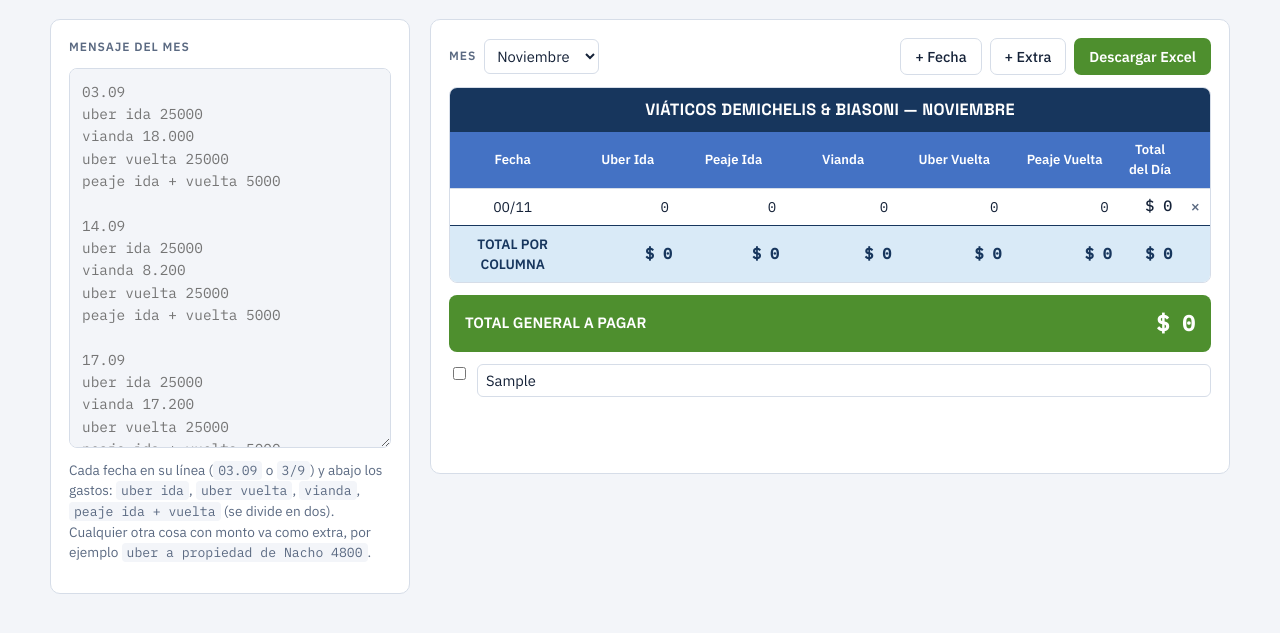
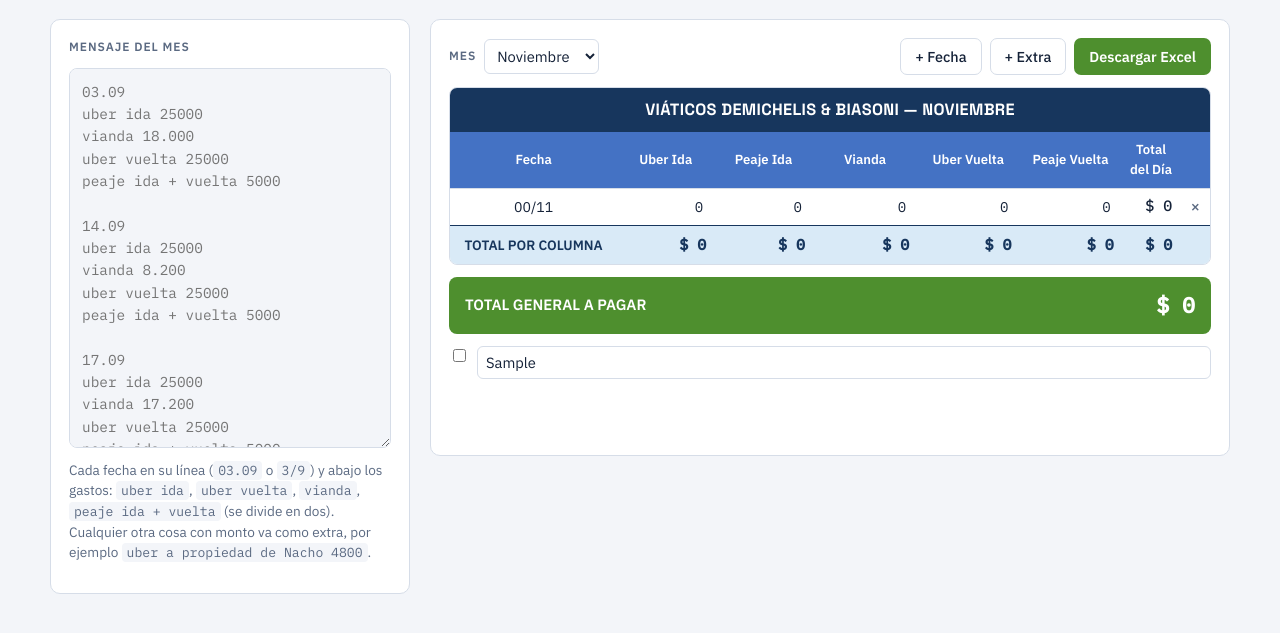
Before and after one commit to ideamiacontacto-lab/viaticos-dyb, a plain HTML site: page index.html in a window 1280 px wide. Both pictures are taken after typing "Sample" into the empty fields and a click on the button "+ Fecha". Shown: the part 119-752 px from the top of the page. Drawn offline with nearby package versions, Linux system fonts and the light colour scheme.

Commit message:
Totales en una linea

```diff
--- a/index.html
+++ b/index.html
@@ -62,7 +62,9 @@ td input:hover{border-color:var(--line)}
 td:first-child input{text-align:center;font-family:var(--body)}
 tr.extra td{background:var(--extra-bg)}
 tr.extra td:first-child input{text-align:left;font-style:italic}
-td.tot{font-family:var(--mono);font-weight:500;padding-right:8px}
+td.tot{font-family:var(--mono);font-weight:500;padding-right:8px;white-space:nowrap}
+tr.sum td,.grand strong{white-space:nowrap}
+td:first-child{min-width:120px}
 tr.sum td{background:var(--tint);color:var(--navy);font-weight:600;font-family:var(--mono);padding:8px;border-top:1px solid var(--navy)}
 tr.sum td:first-child{font-family:var(--body);font-size:.85rem}
 .grand{display:flex;justify-content:space-between;align-items:center;gap:12px;background:var(--green);color:var(--green-fg);border-radius:8px;padding:12px 16px;font-weight:600}
```
